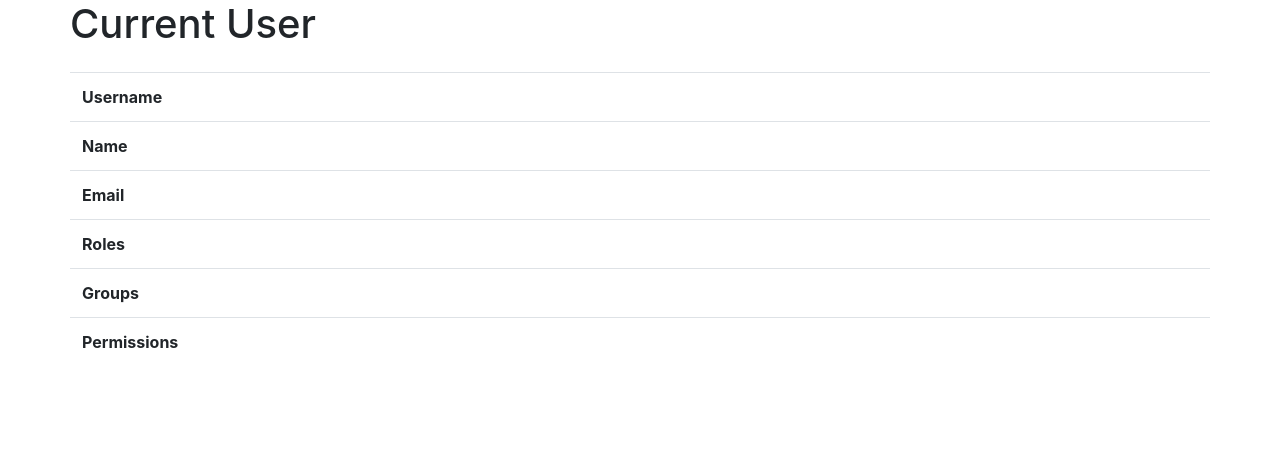
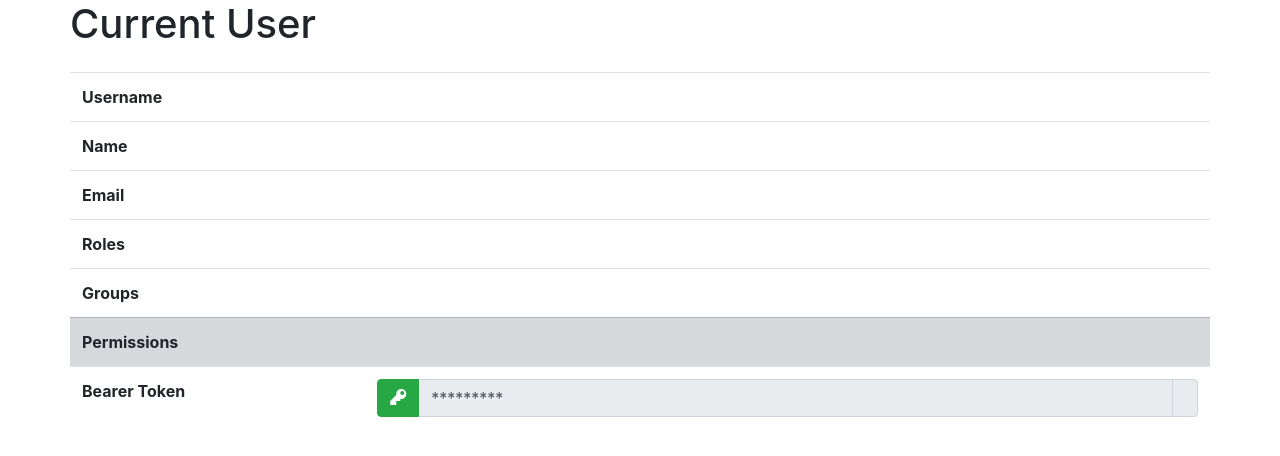
Before and after one commit to djpugh/docserver, a FastAPI app: template src/docserver/ui/templates/user.html in a window 1280 px wide. Shown: the top 456 px of the page. Run offline with FastAPI, Linux system fonts and the light colour scheme; the template is opened without the code that fills it, so the values that code supplies are empty; parts of the project's set-up code (start-up, migrations or seed data) failed here and were passed over; some libraries are stand-ins or nearby versions.

Commit message:
Adding token handling JS

```diff
--- a/src/docserver/ui/templates/user.html
+++ b/src/docserver/ui/templates/user.html
@@ -6,7 +6,7 @@
 </div>
 <div class="row">
   <div class="table-responsive">
-    <table class="table table-hover">
+    <table class="table">
       <tbody>
         <tr>
           <th scope="row">Username</th>
@@ -28,13 +28,47 @@
           <th scope="row">Groups</th>
           <td>{{user.groups|join(", ")}}</td>
         </tr>
-        <tr>
-          <th scope="row table-dark">Permissions</th>
+        <tr class="table-secondary">
+          <th scope="row">Permissions</th>
           <td><i>{{user.permissions | join("</i>, <i>") | safe}}</i></td>
         </tr>
+        <tr>
+          <th scope="row">Bearer Token</th>
+          <td>
+            <div class="input-group mb-3">
+              <div class="input-group-prepend">
+                <button type="button" class="btn btn-success" id="loadToken" data-toggle="button">
+                  <span class="oi oi-key" title="Me" aria-hidden="true"></span>
+                </button>
+              </div>
+              <input type="text" id="tokenText" class="form-control" value="*********" aria-label="" aria-describedby="token" readonly>
+              <div class="input-group-append">
+                <span class="input-group-text" id="expires"></span>
+              </div>
+            </div>
+          </td>
+        </tr>
+
+
+
       </tbody>
     </table>
   </div>
 </div>
+<script>
+  $(document).ready(function(){
+    $('#tokenText').val('*********');
+    $('#expires').text("");
+    $("#loadToken").click(function(e){
+
+      if (!e.currentTarget.classList.contains("active")){
+        $.ajax("/api/auth/token").done(function(data){
+          $('#tokenText').val(data['access_token']);
+          $('#expires').text("Expires in: "+data['expires_in'] + " s");})}
+      else{
+        $('#tokenText').val('*********');
+        $('#expires').text("")
+      }})});
+</script>
 <!-- TODO: add Get token - uses JS -->
 {% endblock content %}
```
